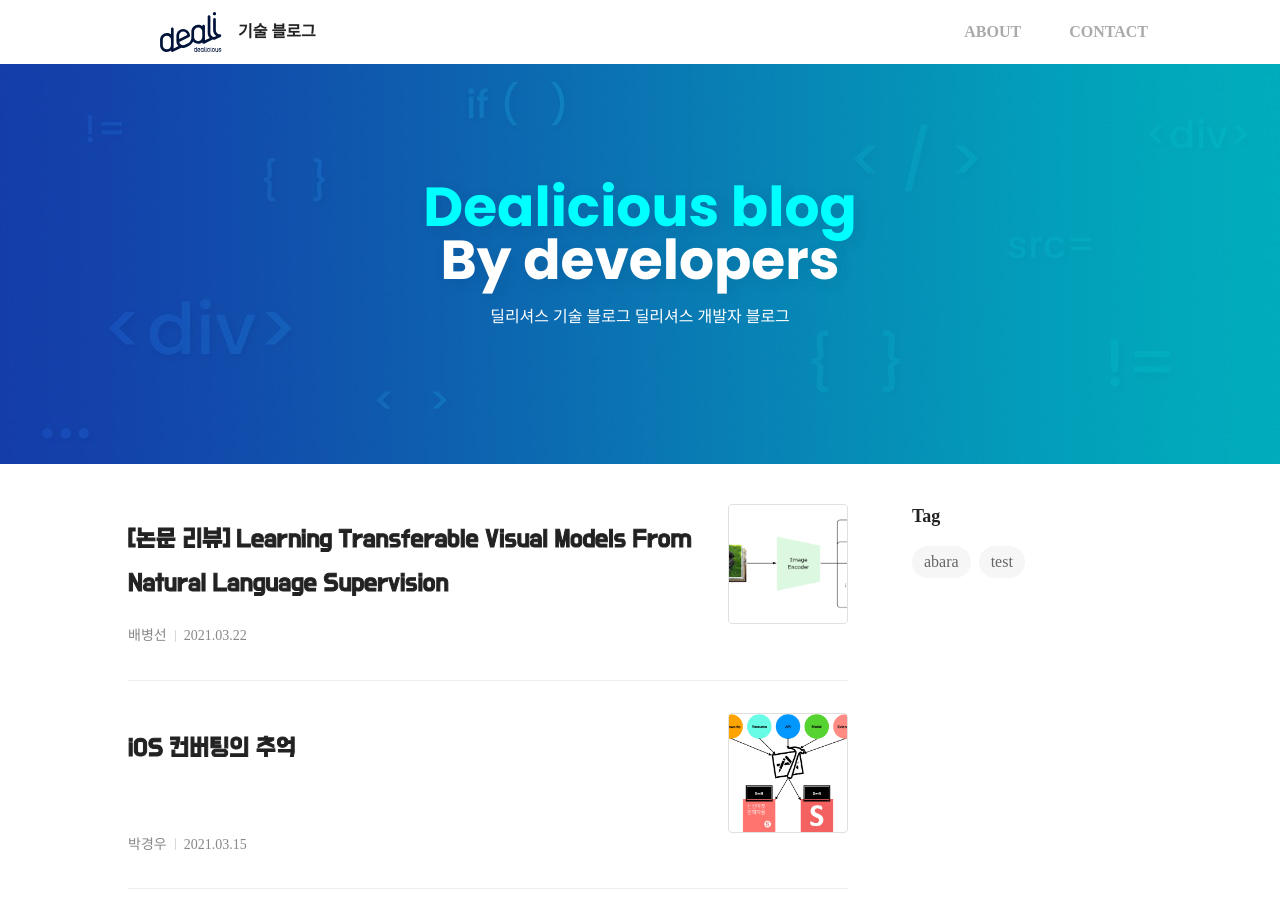
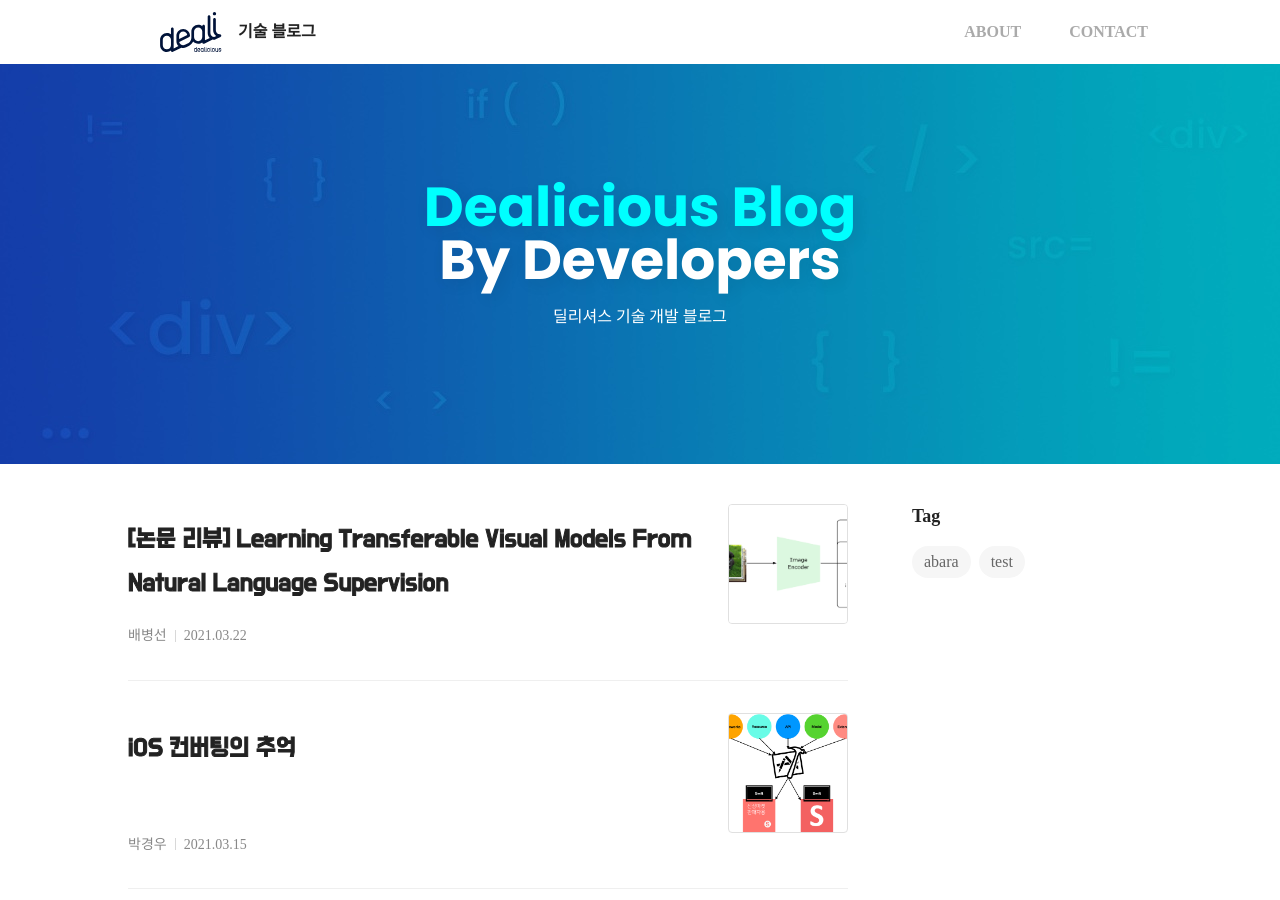
Before and after one commit to dealicious-inc/dealicious-inc.github.io, a Jekyll site: the page built from index.html, in a window 1280 px wide and 900 px high. Built offline with Jekyll 4.4.1, drawn with Linux system fonts in a browser that asks for light colours; the list of posts is cut into pages by our own code.

Commit message:
index header 대소문자 및 문구 수정

```diff
--- a/_includes/header.html
+++ b/_includes/header.html
@@ -1,13 +1,13 @@
 {% if page.title == "Home" %}
 <header class="header--home">
     <div class="header-text">
-        Dealicious blog
+        Dealicious Blog
     </div>
     <div class="header-text--white">
-        By developers
+        By Developers
     </div>
     <div>
-        딜리셔스 기술 블로그 딜리셔스 개발자 블로그
+        딜리셔스 기술 개발 블로그
     </div>
 </header>
 {% else %}
```
